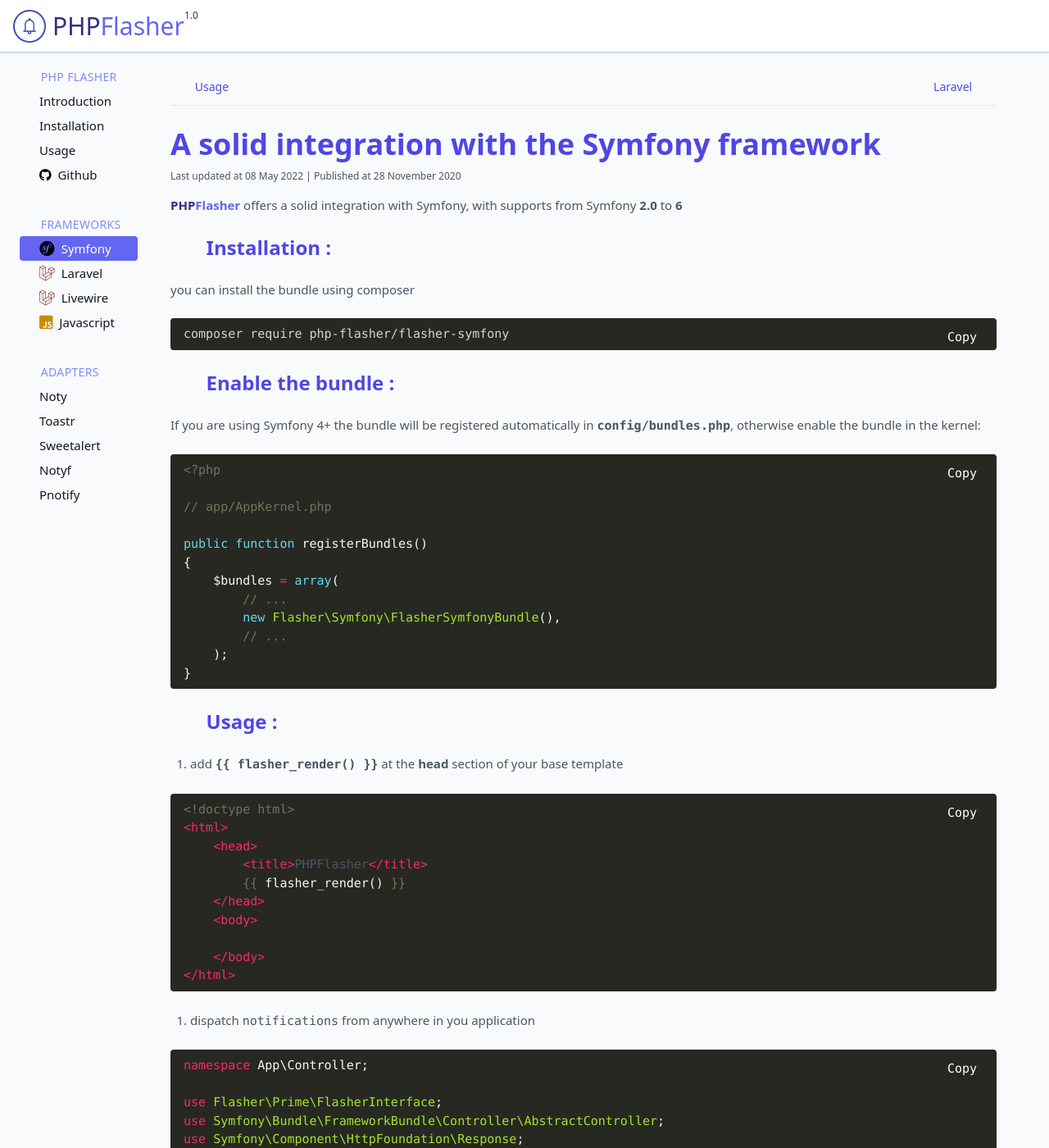
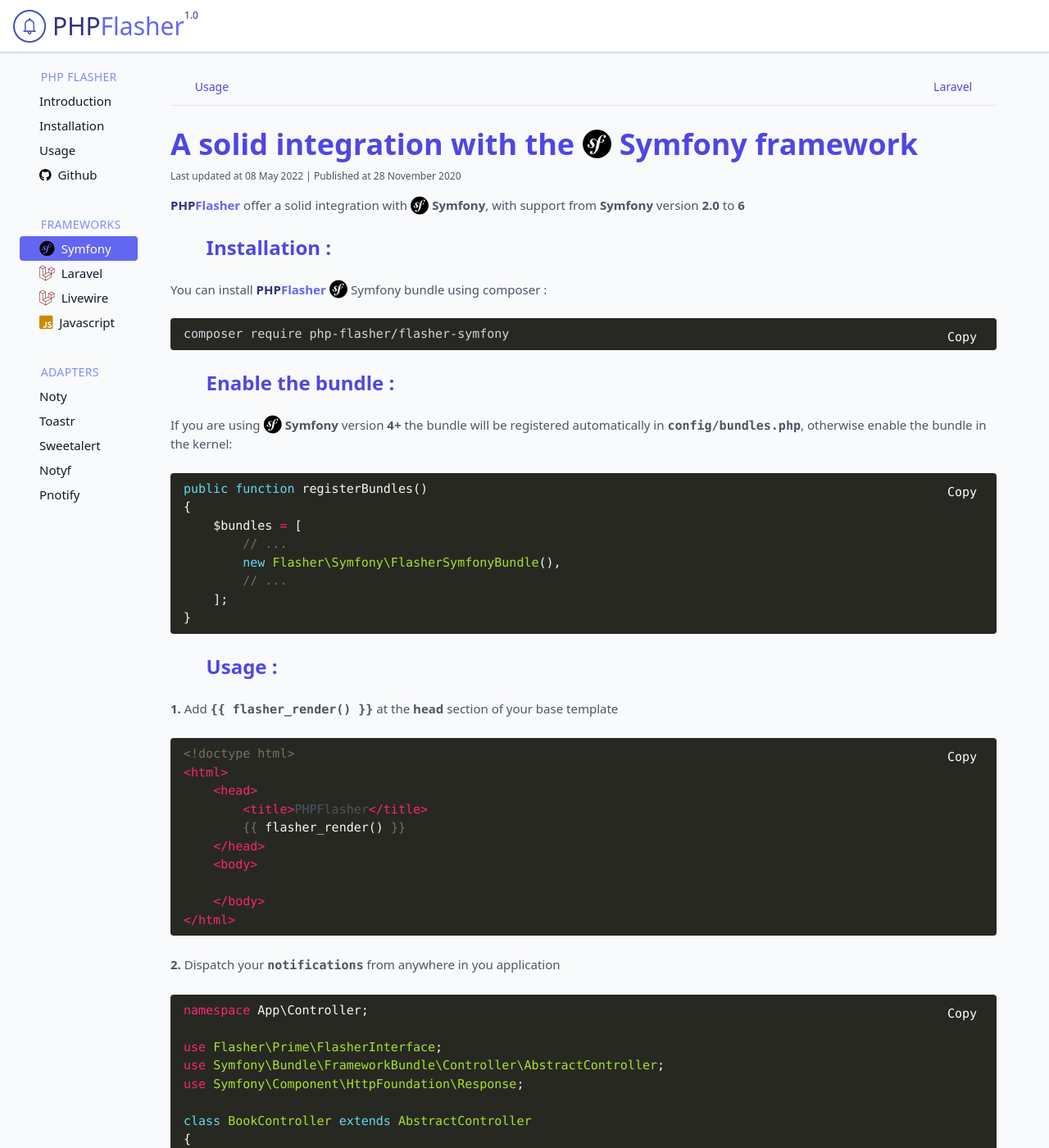
Before and after one commit to php-flasher/php-flasher.github.io, a Jekyll site: the page built from docs/framework/symfony.md, in a window 1280 px wide and 1400 px high. Shown: the whole window at 82% size. Built offline with Jekyll 4.4.1, drawn with Linux system fonts in a browser that asks for light colours; some web fonts are replaced; some of the changed text lies outside the part shown.

Commit message:
update the symfony page

````diff
--- a/docs/framework/symfony.md
+++ b/docs/framework/symfony.md
@@ -1,15 +1,15 @@
 ---
 permalink: /docs/framework/symfony/
-title: A solid integration with the Symfony framework
+title: A solid integration with the <i class="fa-brands fa-symfony text-black"></i> Symfony framework
 published_at: 2020-11-28
 updated_at: 2022-05-08
 ---
 
-**<span class="text-indigo-900">PHP<span class="text-indigo-500">Flasher</span></span>** offers a solid integration with Symfony, with supports from Symfony **2.0** to **6**
+**<span class="text-indigo-900">PHP<span class="text-indigo-500">Flasher</span></span>** offer a solid integration with <i class="fa-brands fa-symfony text-black fa-xl"></i> **Symfony**, with support from **Symfony** version **2.0** to **6**
 
 ## <i class="fa-duotone fa-list-radio"></i> Installation :
 
-you can install the bundle using composer
+You can install **<span class="text-indigo-900">PHP<span class="text-indigo-500">Flasher</span></span>** <i class="fa-brands fa-symfony text-black fa-xl"></i> Symfony bundle using composer :
 
 ```shell
 composer require php-flasher/flasher-symfony
@@ -17,26 +17,22 @@
 
 ## <i class="fa-duotone fa-list-radio"></i> Enable the bundle :
 
-If you are using Symfony 4+ the bundle will be registered automatically in **`config/bundles.php`**, otherwise enable the bundle in the kernel:
+If you are using <i class="fa-brands fa-symfony text-black fa-xl"></i> **Symfony** version **4+** the bundle will be registered automatically in **`config/bundles.php`**, otherwise enable the bundle in the kernel:
 
 ```php
-<?php
-
-// app/AppKernel.php
-
 public function registerBundles()
 {
-    $bundles = array(
+    $bundles = [
         // ...
         new Flasher\Symfony\FlasherSymfonyBundle(),
         // ...
-    );
+    ];
 }
 ```
 
 ## <i class="fa-duotone fa-list-radio"></i> Usage :
 
-1. add __`{% raw %}{{ flasher_render() }}{% endraw %}`__  at the **head** section of your base template
+**1.** Add __`{% raw %}{{ flasher_render() }}{% endraw %}`__ at the **head** section of your base template
 
 ```twig
 <!doctype html>
@@ -51,7 +47,7 @@
 </html>
 ```
 
-2. dispatch `notifications` from anywhere in you application
+**2.** Dispatch your **`notifications`** from anywhere in you application
 
 ```php
 namespace App\Controller;
@@ -75,8 +71,8 @@
 
 ### Examples :
 
-By default, the **template** adapter is used when creating your notification,
-to use another adapter you could use the **`create()`** method:
+By default **<span class="text-indigo-900">PHP<span class="text-indigo-500">Flasher</span></span>** show its default notification style <i class="fa-duotone fa-comment-captions text-yellow-600"></i>. <br>
+To use another adapter, use the **`create()`** method or its **Factory** service :
 
 ```php
 class PostController
````
Also changed, not shown: other parts of docs/framework/symfony.md (+1 -1 lines).
